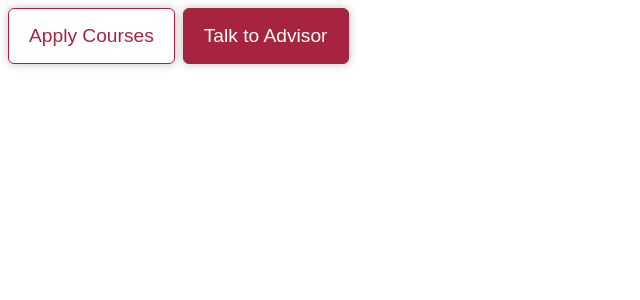
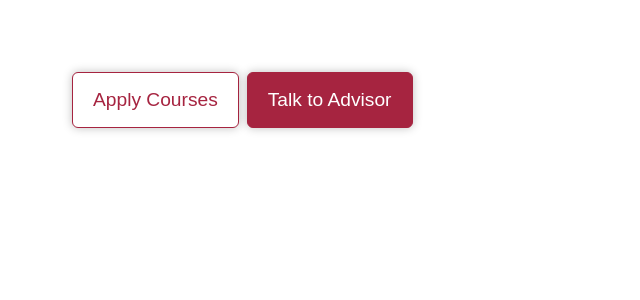
Before and after one commit to bemrekalkan/React-Project-7_Styled-Component-Web-Page, a React (Create React App) app: page / in a window 1280 px wide. Shown: the top 300 px of the page, without its empty margins (0-640 px from the left). Built offline with nearby package versions, Linux system fonts and the light colour scheme.

Commit message:
Header.styled done

```diff
--- a/src/components/Header.jsx
+++ b/src/components/Header.jsx
@@ -1,12 +1,13 @@
 import Button from "./styles/Button.styled";
+import StyledHeader from "./styles/Header.styled";
 const Header = () => {
   return (
-    <div>
+    <StyledHeader>
       <div>
         <Button color="#A62440">Apply Courses</Button>
         <Button bg="#A62440">Talk to Advisor</Button>
       </div>
-    </div>
+    </StyledHeader>
   );
 };
 
--- /dev/null
+++ b/src/components/styles/Header.styled.jsx
@@ -0,0 +1,9 @@
+// esch 👇:
+
+import styled from "styled-components";
+
+const StyledHeader = styled.header`
+  padding: 4rem;
+`;
+
+export default StyledHeader;
```
